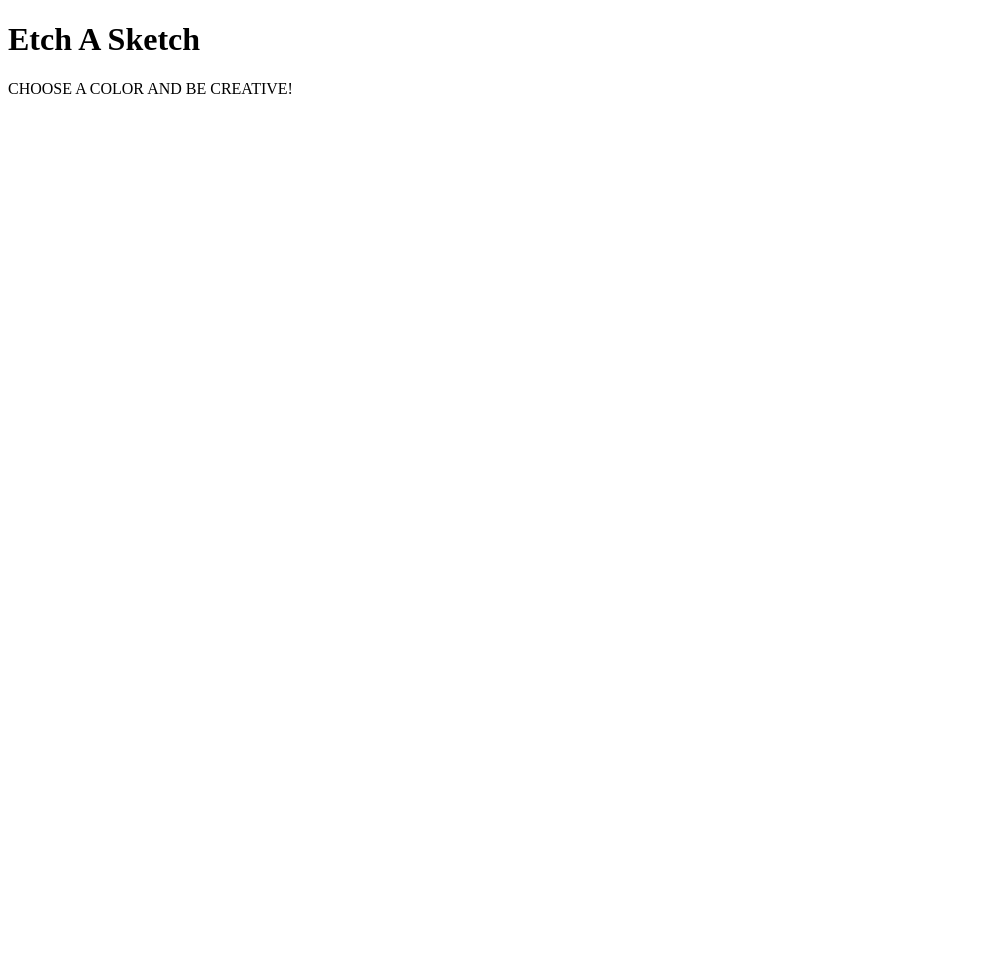
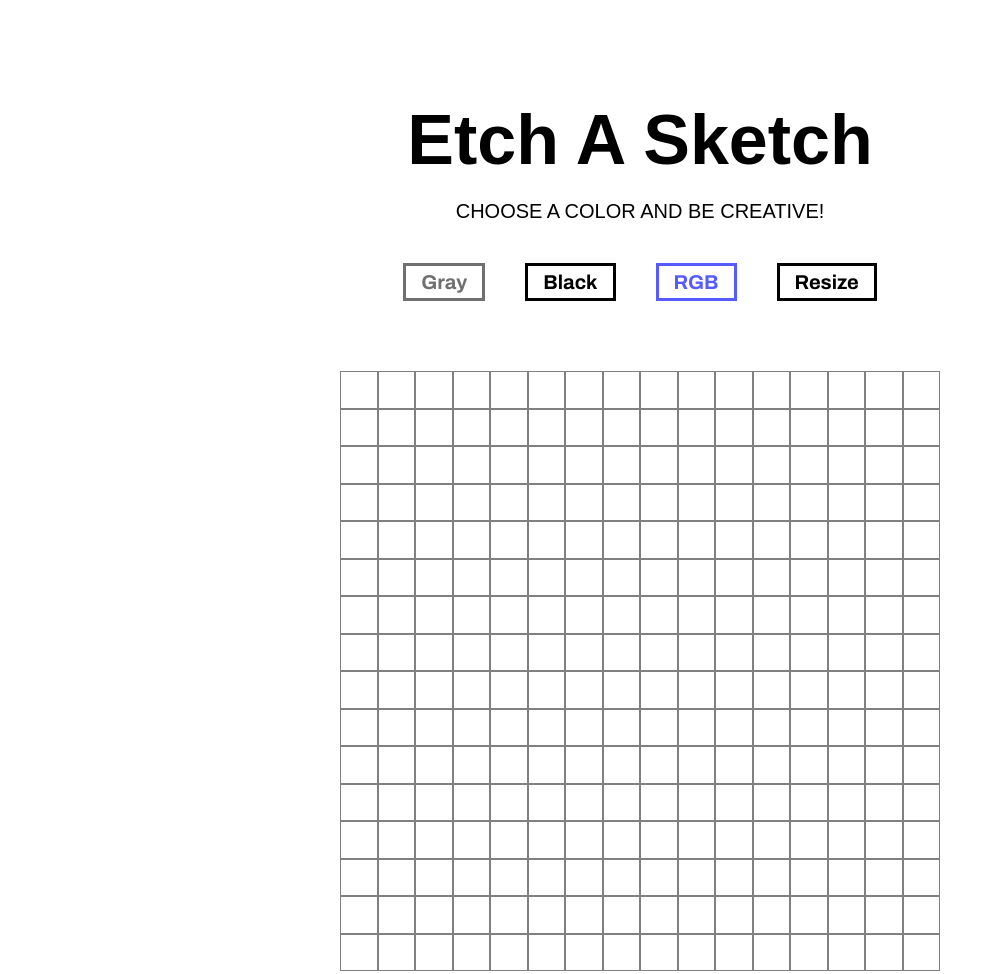
Before and after one commit to DriftDevNet/Etch-a-sketch, a plain HTML site: page index.html in a window 1280 px wide. Shown: the whole page, without its empty margins (0-995 px from the left). Before the commit the page ends 800 px from the top, so only its background shows below. Drawn offline with Linux system fonts and the light colour scheme; the site is published under a folder, as on GitHub Pages, so addresses that start at the root find nothing.

Commit message:
fixed css & JS file path in HTML file that doesn't showed up in github link

```diff
--- a/index.html
+++ b/index.html
@@ -12,7 +12,7 @@
       href="https://fonts.googleapis.com/css?family=Archivo:700&display=swap"
       rel="stylesheet"
     />
-    <link rel="stylesheet" href="/styles.css" />
+    <link rel="stylesheet" href="styles.css" />
     <title>Etch-a-sketch</title>
   </head>
   <body>
@@ -22,6 +22,6 @@
       <div class="buttons"></div>
       <div class="container"></div>
     </div>
-    <script src="/grid.js"></script>
+    <script src="grid.js"></script>
   </body>
 </html>
```
